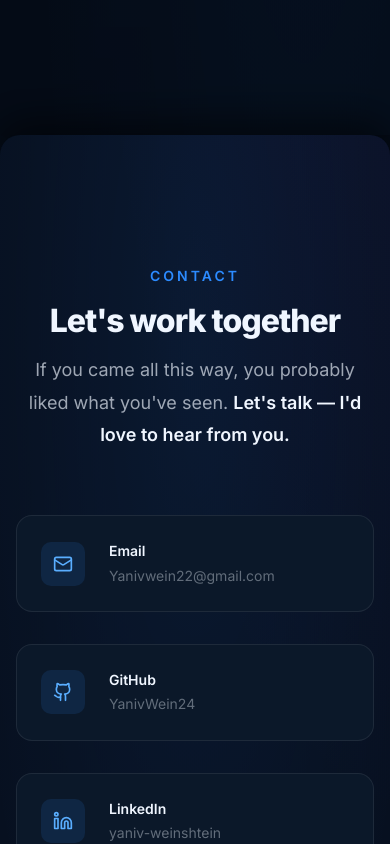
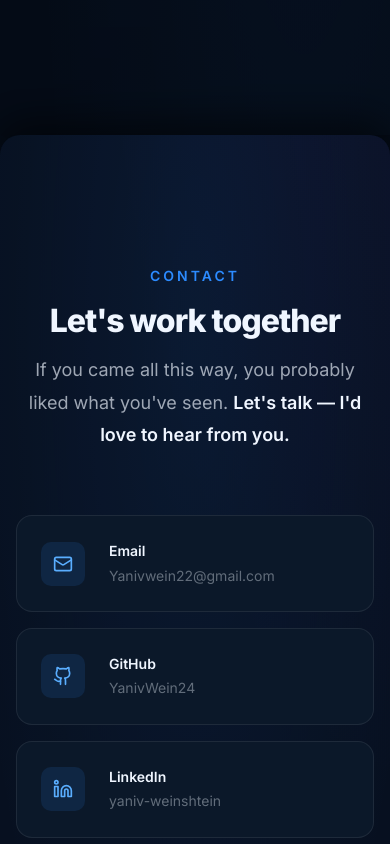
Before and after one commit to YanivWein24/Portfolio-V2, a React (Vite) app: page / in a window 390 px wide. Shown: the part 11156-12000 px from the top of the page. Built offline with nearby package versions, Linux system fonts and the light colour scheme.

Commit message:
refactor(Contact): use configuration constants for contact links and status messages, improve responsive spacing with mobile breakpoints, normalize form field IDs, and add error logging to form submission handler

```diff
--- a/src/components/Sections/Contact.tsx
+++ b/src/components/Sections/Contact.tsx
@@ -110,7 +110,11 @@ const Grid = styled.div.attrs({ className: "ContactGrid" })`
 const InfoCol = styled(motion.div).attrs({ className: "ContactInfoCol" })`
   display: flex;
   flex-direction: column;
-  gap: ${theme.spacing.xl};
+  gap: ${theme.spacing.lg};
+
+  ${MaxWidth.sm`
+    gap: ${theme.spacing.md};
+  `}
 `;
 
 const InfoCard = styled.div.attrs({ className: "ContactInfoCard" })`
@@ -171,6 +175,10 @@ const FormCard = styled(motion.form).attrs({ className: "ContactFormCard" })`
   display: flex;
   flex-direction: column;
   gap: ${theme.spacing.lg};
+
+  ${MaxWidth.md`
+    gap: ${theme.spacing.md};
+  `}
 `;
 
 const FormRow = styled.div.attrs({ className: "FormRow" })`
@@ -180,6 +188,7 @@ const FormRow = styled.div.attrs({ className: "FormRow" })`
 
   ${MaxWidth.sm`
     grid-template-columns: 1fr;
+    gap: ${theme.spacing.md};
   `}
 `;
 
@@ -325,6 +334,37 @@ const formVariants: Variants = {
 
 type Status = "idle" | "sending" | "success" | "error";
 
+const CONTACT_LINKS = [
+  {
+    icon: Mail,
+    title: "Email",
+    value: Text.email,
+    href: `mailto:${Text.email}`
+  },
+  {
+    icon: Github,
+    title: "GitHub",
+    value: "YanivWein24",
+    href: Text.github,
+    external: true
+  },
+  {
+    icon: Linkedin,
+    title: "LinkedIn",
+    value: "yaniv-weinshtein",
+    href: Text.linkedin,
+    external: true
+  }
+];
+
+const STATUS_CONFIG: Record<
+  "success" | "error",
+  { icon: typeof CheckCircle; text: string }
+> = {
+  success: { icon: CheckCircle, text: Text.messageSent },
+  error: { icon: AlertCircle, text: Text.messageError }
+};
+
 function Contact() {
   const formRef = useRef<HTMLFormElement>(null);
   const [status, setStatus] = useState<Status>("idle");
@@ -348,7 +388,10 @@ function Contact() {
         setStatus("success");
         formRef.current?.reset();
       })
-      .catch(() => setStatus("error"));
+      .catch((err) => {
+        console.error({ err });
+        setStatus("error");
+      });
   };
 
   return (
@@ -385,43 +428,27 @@ function Contact() {
             initial="hidden"
             animate={inView ? "visible" : "hidden"}
           >
-            <InfoCard as="a" href={`mailto:${Text.email}`}>
+            {CONTACT_LINKS.map(
+              ({ icon: Icon, title, value, href, external }) => (
+                <InfoCard
+                  key={title}
+                  as="a"
+                  href={href}
+                  {...(external && {
+                    target: "_blank",
+                    rel: "noopener noreferrer"
+                  })}
+                >
                   <IconWrap>
-                <Mail />
+                    <Icon />
                   </IconWrap>
                   <InfoText>
-                <InfoTitle>Email</InfoTitle>
-                <InfoValue>{Text.email}</InfoValue>
+                    <InfoTitle>{title}</InfoTitle>
+                    <InfoValue>{value}</InfoValue>
                   </InfoText>
                 </InfoCard>
-            <InfoCard
-              as="a"
-              href={Text.github}
-              target="_blank"
-              rel="noopener noreferrer"
-            >
-              <IconWrap>
-                <Github />
-              </IconWrap>
-              <InfoText>
-                <InfoTitle>GitHub</InfoTitle>
-                <InfoValue>YanivWein24</InfoValue>
-              </InfoText>
-            </InfoCard>
-            <InfoCard
-              as="a"
-              href={Text.linkedin}
-              target="_blank"
-              rel="noopener noreferrer"
-            >
-              <IconWrap>
-                <Linkedin />
-              </IconWrap>
-              <InfoText>
-                <InfoTitle>LinkedIn</InfoTitle>
-                <InfoValue>yaniv-weinshtein</InfoValue>
-              </InfoText>
-            </InfoCard>
+              )
+            )}
           </InfoCol>
 
           <FormCard
@@ -433,20 +460,20 @@ function Contact() {
           >
             <FormRow>
               <Field>
-                <Label htmlFor="user_name">Name</Label>
+                <Label htmlFor="name">Name</Label>
                 <Input
-                  id="user_name"
-                  name="user_name"
+                  id="name"
+                  name="name"
                   type="text"
                   placeholder="Your name"
                   required
                 />
               </Field>
               <Field>
-                <Label htmlFor="user_email">Email</Label>
+                <Label htmlFor="email">Email</Label>
                 <Input
-                  id="user_email"
-                  name="user_email"
+                  id="email"
+                  name="email"
                   type="email"
                   placeholder="your@email.com"
                   required
@@ -473,24 +500,20 @@ function Contact() {
               />
             </Field>
 
-            {status === "success" && (
+            {["success", "error"].includes(status) &&
+              (() => {
+                const { icon: Icon, text } =
+                  STATUS_CONFIG[status as "success" | "error"];
+                return (
                   <StatusMsg
-                $type="success"
+                    $type={status as "success" | "error"}
                     initial={{ opacity: 0 }}
                     animate={{ opacity: 1 }}
                   >
-                <CheckCircle /> {Text.messageSent}
+                    <Icon /> {text}
                   </StatusMsg>
-            )}
-            {status === "error" && (
-              <StatusMsg
-                $type="error"
-                initial={{ opacity: 0 }}
-                animate={{ opacity: 1 }}
-              >
-                <AlertCircle /> {Text.messageError}
-              </StatusMsg>
-            )}
+                );
+              })()}
 
             <SubmitBtn
               type="submit"
```
Lines whose indentation alone changed are shown as unchanged.
